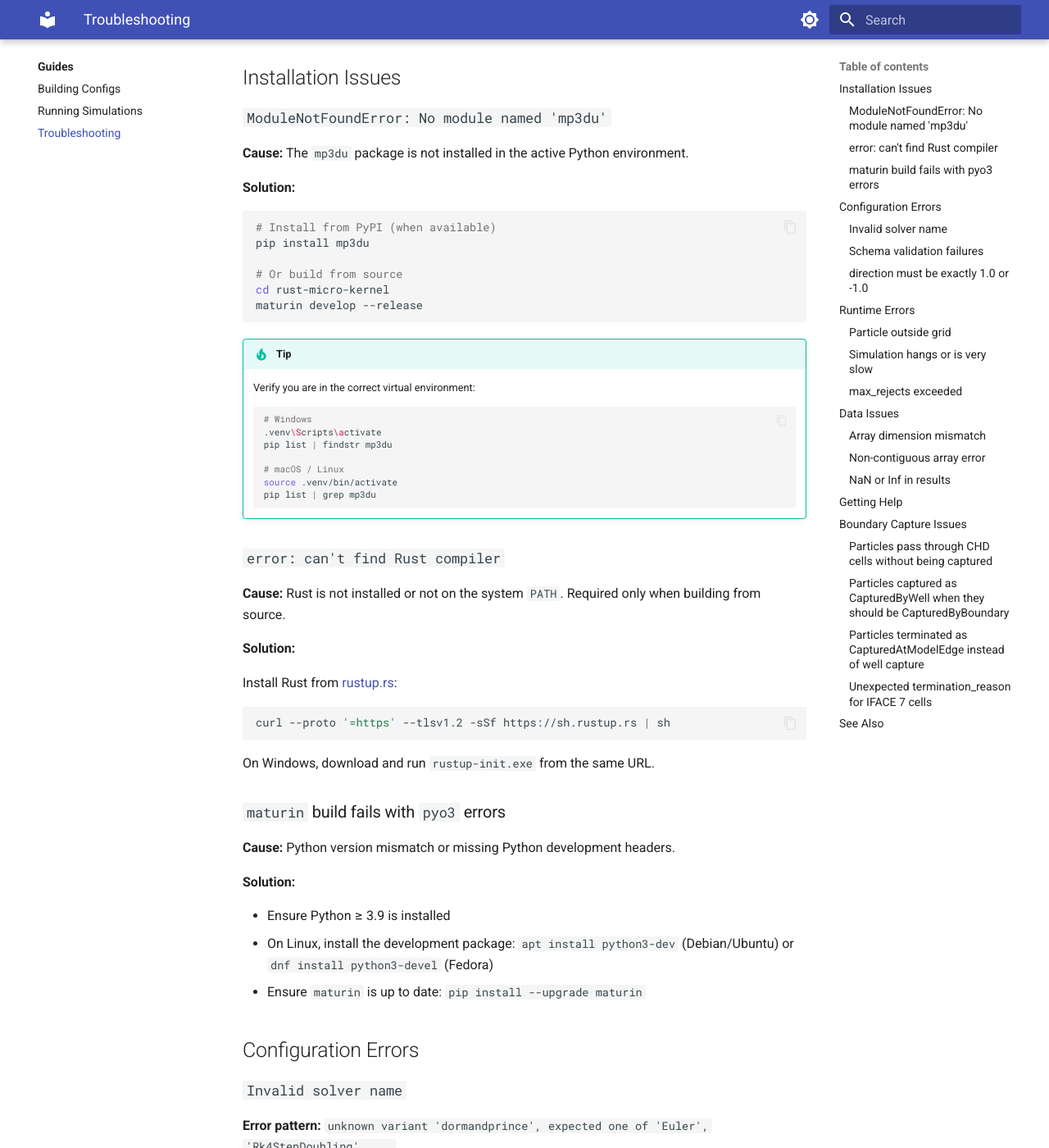
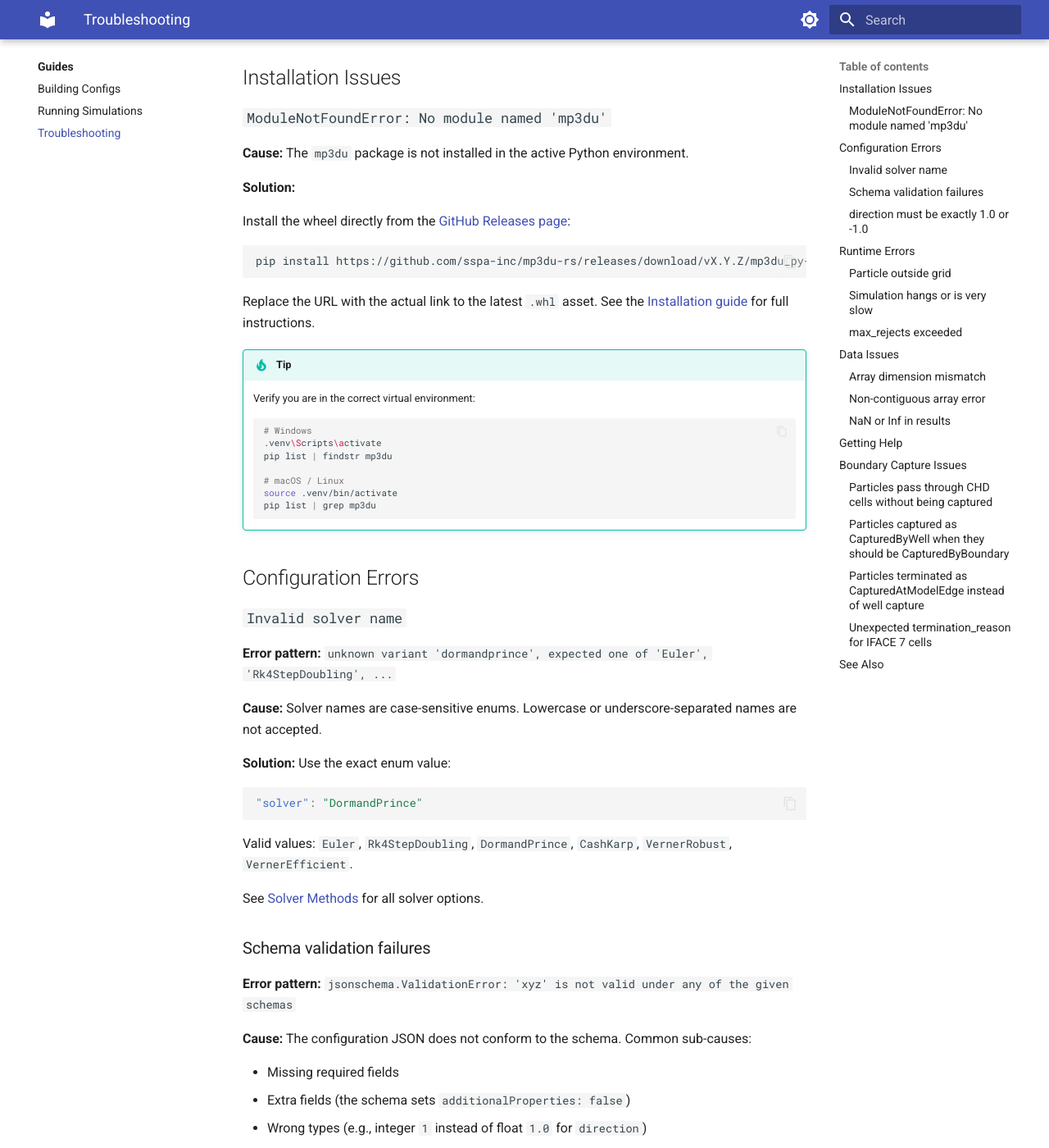
Before and after one commit to sspa-inc/mp3du-rs-docs, an MkDocs documentation site: the page built from docs/guides/troubleshooting.md, in a window 1280 px wide and 1400 px high, scrolled down 216 px. Shown: the whole window at 82% size. Built offline with MkDocs 1.6.1 and Material for MkDocs 9.7.7, drawn with Linux system fonts in a browser that asks for light colours; some of the changed text lies outside the part shown.

Commit message:
docs: remove source-build troubleshooting; fix install and schema path references

````diff
--- a/docs/guides/troubleshooting.md
+++ b/docs/guides/troubleshooting.md
@@ -10,14 +10,13 @@ Common problems and their solutions.
 
 **Solution:**
 
+Install the wheel directly from the [GitHub Releases page](https://github.com/sspa-inc/mp3du-rs/releases):
+
 ```bash
-# Install from PyPI (when available)
-pip install mp3du
+pip install https://github.com/sspa-inc/mp3du-rs/releases/download/vX.Y.Z/mp3du_py-X.Y.Z-cp38-abi3-win_amd64.whl
+```
 
-# Or build from source
-cd rust-micro-kernel
-maturin develop --release
-```
+Replace the URL with the actual link to the latest `.whl` asset. See the [Installation guide](../getting-started/install.md) for full instructions.
 
 !!! tip
     Verify you are in the correct virtual environment:
@@ -31,30 +30,6 @@ maturin develop --release
     source .venv/bin/activate
     pip list | grep mp3du
     ```
-
-### `error: can't find Rust compiler`
-
-**Cause:** Rust is not installed or not on the system `PATH`. Required only when building from source.
-
-**Solution:**
-
-Install Rust from [rustup.rs](https://rustup.rs/):
-
-```bash
-curl --proto '=https' --tlsv1.2 -sSf https://sh.rustup.rs | sh
-```
-
-On Windows, download and run `rustup-init.exe` from the same URL.
-
-### `maturin` build fails with `pyo3` errors
-
-**Cause:** Python version mismatch or missing Python development headers.
-
-**Solution:**
-
-- Ensure Python ≥ 3.9 is installed
-- On Linux, install the development package: `apt install python3-dev` (Debian/Ubuntu) or `dnf install python3-devel` (Fedora)
-- Ensure `maturin` is up to date: `pip install --upgrade maturin`
 
 ## Configuration Errors
 
@@ -88,10 +63,12 @@ See [Solver Methods](../reference/solver-methods.md) for all solver options.
 
 ```python
 import json
+import urllib.request
 import jsonschema
 
-with open("mp3du-rs/python/mp3du_schema.json") as f:
-    schema = json.load(f)
+schema_url = "https://sspa-inc.github.io/mp3du-rs-docs/assets/raw/mp3du_schema.json"
+with urllib.request.urlopen(schema_url) as response:
+    schema = json.load(response)
 with open("my_config.json") as f:
     config = json.load(f)
 
````
